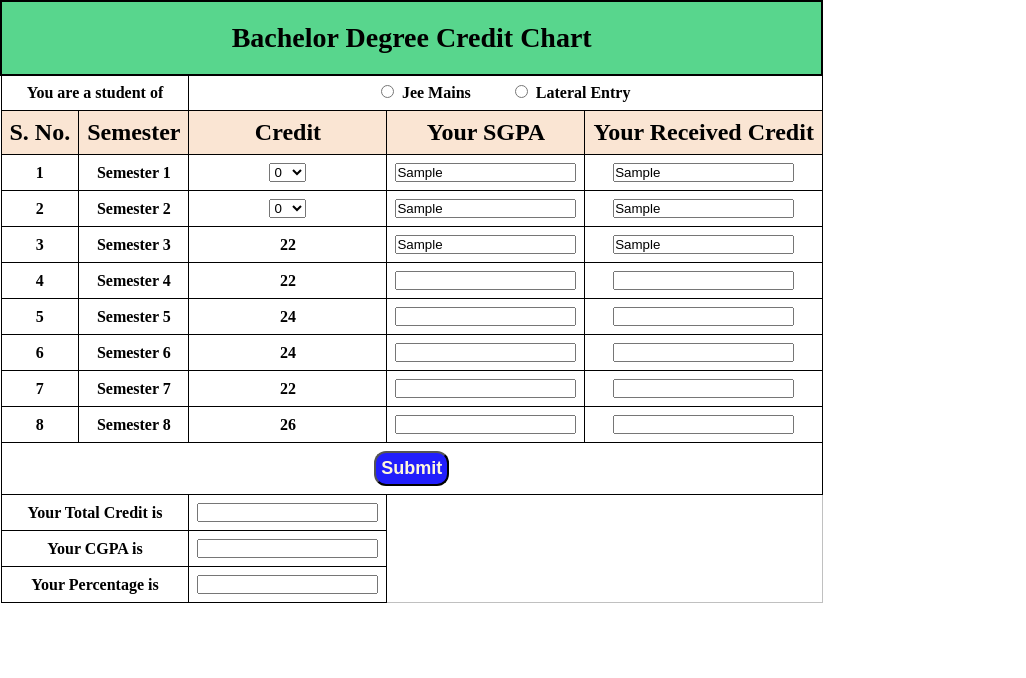
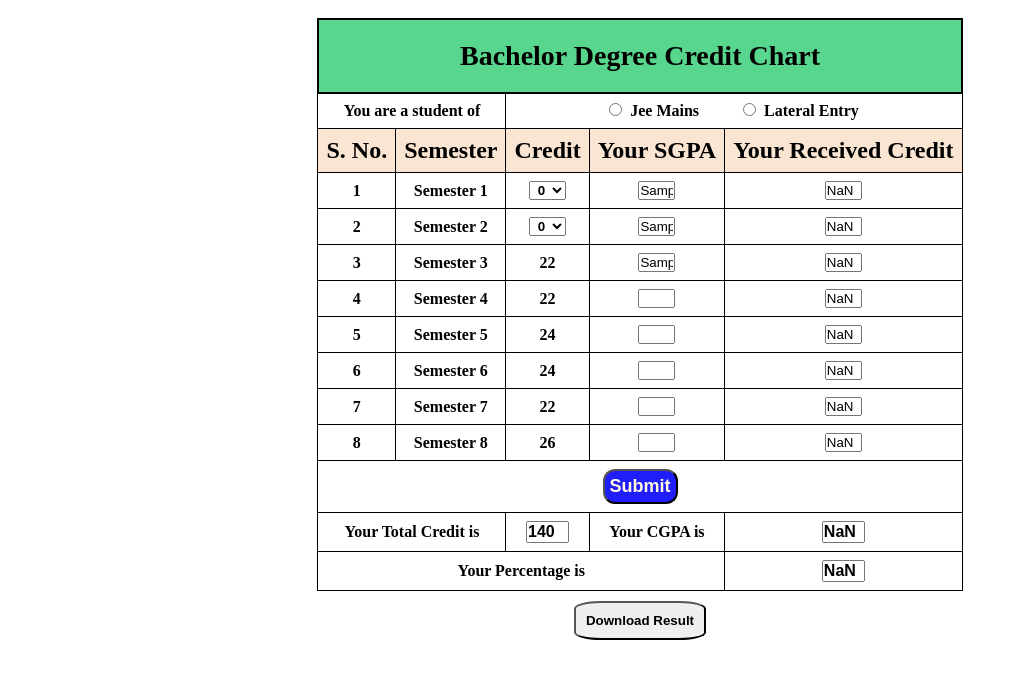
Before and after one commit to yashvendrachauhan/DegreeCreditChart, a plain HTML site: page calculatepercentage.html in a window 1280 px wide. Both pictures are taken after typing "Sample", "Sample", "Sample", "Sample", "Sample", "Sample" into the empty fields and a click on the button "Submit". Shown: the whole page, without its empty margins (0-1026 px from the left). Drawn offline with nearby package versions, Linux system fonts and the light colour scheme.

Commit message:
Update calculatepercentage.html

```diff
--- a/calculatepercentage.html
+++ b/calculatepercentage.html
@@ -6,14 +6,15 @@
     <link rel="stylesheet" href="Css.css">
     <title>Calculate Your Percentage</title>
 </head>
-<body>
-    <table class="demo">
+<body id="body">
+    <center class="tbody"><table class="demo" id="table">
         <thead class="thead">
        <tr>
        <th colspan="5">Bachelor Degree Credit Chart</th>
        </tr>
        </thead>
        <tbody>
+    <br>
        <tr>
            <td colspan="2">You are a student of</td>
            <td colspan="5"><input type="radio" name="status" id="jeemains" value="Jee Mains" onclick="Status()"/>&nbsp Jee Mains &nbsp&nbsp&nbsp&nbsp&nbsp&nbsp&nbsp&nbsp&nbsp&nbsp<input type="radio" name="status" id="lateralentry" value="Lateral Entry" onclick="Status()">&nbsp Lateral Entry</td>
@@ -31,27 +32,27 @@
        <tr>
        <td>1</td>
        <td>Semester 1</td>
-       <td><select id= "semestercreditvalue1">
+       <td><select id= "semestercreditvalue1" style="text-align: center; font-weight: bold;">
            <option value="0">0</option>
            <option value="23">23</option>
            </select>
        </td>
        <!-- <td><input type="text" id="sem1"></td> -->
-       <td><input type="text" id = "sem1"></td>
-       <td><input type="text" id="rsem1"></td>
+       <td><input type="text" id = "sem1" size="2"></td>
+       <td><input type="text" id="rsem1" size="2"></td>
 
        </tr>
    <!-- semester 2 -->
    <tr>
        <td>2</td>
        <td>Semester 2</td>
-       <td><select id="semestercreditvalue2">
+       <td><select id="semestercreditvalue2"  style="text-align: center; font-weight: bold;">
            <option value="0">0</option>
            <option value="23">23</option>
            </select>
        </td>
-       <td><input type="text" id = "sem2"></td>
-       <td><input type="text" id="rsem2"></td>
+       <td><input type="text" id = "sem2" size="2"></td>
+       <td><input type="text" id="rsem2" size="2"></td>
 
    </tr>
    <!-- semester 3 -->
@@ -59,8 +60,8 @@
        <td>3</td>
        <td>Semester 3</td>
        <td>22</td>
-       <td><input type="text" id = "sem3"></td>
-       <td><input type="text" id="rsem3"></td>
+       <td><input type="text" id = "sem3" size="2"></td>
+       <td><input type="text" id="rsem3" size="2"></td>
 
 
    </tr>
@@ -69,8 +70,8 @@
        <td>4</td>
        <td>Semester 4</td>
        <td>22</td>
-       <td><input type="text" id = "sem4"></td>
-       <td><input type="text" id="rsem4"></td>
+       <td><input type="text" id = "sem4" size="2"></td>
+       <td><input type="text" id="rsem4" size="2"></td>
 
 
    </tr>
@@ -79,8 +80,8 @@
        <td>5</td>
        <td>Semester 5</td>
        <td>24</td>
-       <td><input type="text" id = "sem5"></td>
-       <td><input type="text" id="rsem5"></td>
+       <td><input type="text" id = "sem5" size="2"></td>
+       <td><input type="text" id="rsem5" size="2"></td>
 
 
    </tr>
@@ -89,8 +90,8 @@
        <td>6</td>
        <td>Semester 6</td>
        <td>24</td>
-       <td><input type="text" id = "sem6"></td>
-       <td><input type="text" id="rsem6"></td>
+       <td><input type="text" id = "sem6" size="2"></td>
+       <td><input type="text" id="rsem6" size="2"></td>
 
 
    </tr>
@@ -99,8 +100,8 @@
        <td>7</td>
        <td>Semester 7</td>
        <td>22</td>
-       <td><input type="text" id = "sem7"></td>
-       <td><input type="text" id="rsem7"></td>
+       <td><input type="text" id = "sem7" size="2"></td>
+       <td><input type="text" id="rsem7" size="2"></td>
 
 
    </tr>
@@ -109,8 +110,8 @@
        <td>8</td>
        <td>Semester 8</td>
        <td>26</td>
-       <td><input type="text" id = "sem8"></td>
-       <td><input type="text" id="rsem8"></td>
+       <td><input type="text" id = "sem8" size="2"></td>
+       <td><input type="text" id="rsem8" size="2"></td>
 
 
    </tr>
@@ -121,55 +122,80 @@
             <option value="10">10</option>
             </select>
        </td>
-       <td><input type="text" id = "stai1"></td>
-       <td><input type="text" id="rstai1"></td>
+       <td><input type="text" id = "stai1" size="2"></td>
+       <td><input type="text" id="rstai1" size="2"></td>
 
-   </tr>  -->
+   </tr> -->
    <tr>
        <td colspan="5"> <button class="button" onclick="total();">Submit</button></td>
    </tr>
    <tr>
        <td colspan="2">Your Total Credit is</td>
-       <td><input type="text" id="totalcredit"></td>
+       <td><input type="text" id="totalcredit" size="2" style="font-weight: bolder; font-size: medium;"></td>
+       <td>Your CGPA is</td>
+       <td><input type="text" id="yourcgpa" size="2" style="font-weight: bolder; font-size: medium;"></td>
    </tr>
    <tr>
-       <td colspan="2">Your CGPA is</td>
-       <td><input type="text" id="yourcgpa"></td>
-   </tr>
-   <tr>
-       <td colspan="2">Your Percentage is</td>
-       <td><input type="text" id="yourpercentage"></td>
+       <td colspan="4">Your Percentage is</td>
+       <td><input type="text" id="yourpercentage" size="2" style="font-weight: bolder; font-size: medium;"></td>
+
    </tr>
 
    <tbody>
-</table>
+</table></center>
+<center style="padding-top: 10px;"><td colspan="3" rowspan="3"><input style="padding: 10px; border-radius: 20%; font-weight: bold;" type="button" value="Download Result" id="btnexport"/></td></center>
+
+<script type="text/javascript" src="https://ajax.googleapis.com/ajax/libs/jquery/1.8.3/jquery.min.js"></script>
+<script type="text/javascript" src="https://cdnjs.cloudflare.com/ajax/libs/pdfmake/0.1.22/pdfmake.min.js"></script>
+<script type="text/javascript" src="https://cdnjs.cloudflare.com/ajax/libs/html2canvas/0.4.1/html2canvas.min.js"></script>
+<script type="text/javascript">
+    $("body").on("click", "#btnexport", function () {
+        html2canvas($('#table')[0], {
+            onrendered: function (canvas) {
+                var data = canvas.toDataURL();
+                var docDefinition = {
+                    content: [{
+                        image: data,
+                        width: 500
+                    }]
+                };
+                pdfMake.createPdf(docDefinition).download("Result.pdf");
+            }
+        });
+    });
+</script>
+</body>
+
+
+
+<!-- script section -->
 <script>
     function Status(){
         var rd1 = document.getElementById('jeemains');
         var rd2 = document.getElementById('lateralentry');
         if(rd1.checked == true){
-            alert("You are a student of "+rd1.value +"\n Please select........ \n Semester 1 credit = 23 \n Semester 2 credit = 23 \n\n Kindly choose 10 in Summer and Industrial Training");
+            alert("You are a student of "+rd1.value +"\n Please select........ \n Semester 1 credit = 23 \n Semester 2 credit = 23");
             // alert("Your semester 1 credit is 23Your semester 2 credit is 23");
             // var semcredit1 = parseInt(document.getElementById('semcredit1')).value = 23;
         }
         else if(rd2.checked == true){
-            alert("You are a student of "+rd2.value +"\n Please select........ \n Semester 1 credit = 0 \n Semester 2 credit = 0 \n\n Kindly choose 8 in Summer and Industrial Training");
+            alert("You are a student of "+rd2.value +"\n Please select........ \n Semester 1 credit = 0 \n Semester 2 credit = 0");
         }
     }
    function total(){
 
        var sem1 = parseFloat(document.getElementById('semestercreditvalue1').value);
        var sem2 = parseFloat(document.getElementById('semestercreditvalue2').value);
-       var tr = parseFloat(document.getElementById('training').value);
+    //    var tr = parseFloat(document.getElementById('training').value);
 
-       var totalCredit = document.getElementById('totalcredit').value = sem1+sem2+140+tr;
-       var cgpa1 = parseFloat(document.getElementById('sem1').value).toFixed(2);
+       var totalCredit = document.getElementById('totalcredit').value = sem1+sem2+140;
+       var cgpa1 = parseFloat(document.getElementById('sem1').value);
        var rsem1 = document.getElementById('rsem1').value = sem1*cgpa1;
 
-       var cgpa2 = parseFloat(document.getElementById('sem2').value).toFixed(2);
+       var cgpa2 = parseFloat(document.getElementById('sem2').value);
        var rsem2 = document.getElementById('rsem2').value = sem2*cgpa2;
 
-       var cgpa3 = parseFloat(document.getElementById('sem3').value).toFixed(2);
+       var cgpa3 = parseFloat(document.getElementById('sem3').value);
        var rsem3 = document.getElementById('rsem3').value = 22*cgpa3;
 
        var cgpa4 = parseFloat(document.getElementById('sem4').value);
@@ -187,13 +213,18 @@
        var cgpa8 = parseFloat(document.getElementById('sem8').value);
        var rsem8 = document.getElementById('rsem8').value = 26*cgpa8;
 
-       var stai1 = parseFloat(document.getElementById('stai1').value);
-       var rstai1= document.getElementById('rstai1').value = tr*stai1;
+    //    var stai1 = parseFloat(document.getElementById('stai1').value);
+    //    var rstai1= document.getElementById('rstai1').value = tr*stai1;
 
-       var youcgpa= document.getElementById('yourcgpa').value = (rsem1+rsem2+rsem3+rsem4+rsem5+rsem6+rsem7+rsem8+rstai1)/totalCredit;
+       var youcgpa= document.getElementById('yourcgpa').value = (rsem1+rsem2+rsem3+rsem4+rsem5+rsem6+rsem7+rsem8)/totalCredit;
        var yourpercentage = document.getElementById('yourpercentage').value = youcgpa*9;
 
    }
 </script>
-</body>
+<script src="https://ajax.googleapis.com/ajax/libs/jquery/2.1.1/jquery.min.js"></script>
+<script text="text/javascript" src="https://cdnjs.cloudflare.com/ajax/libs/jspdf/1.5.3/jspdf.min.js"></script>
+<script src="pdfgenerate.js"></script>
+
+
+
 </html>
```
